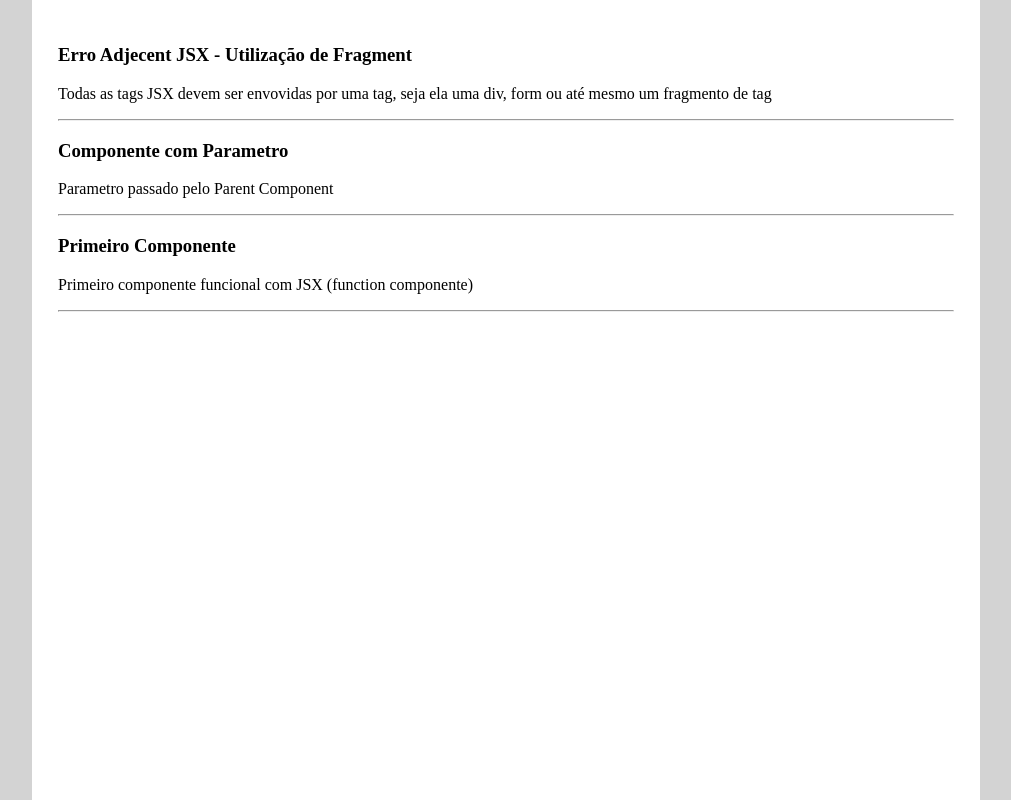
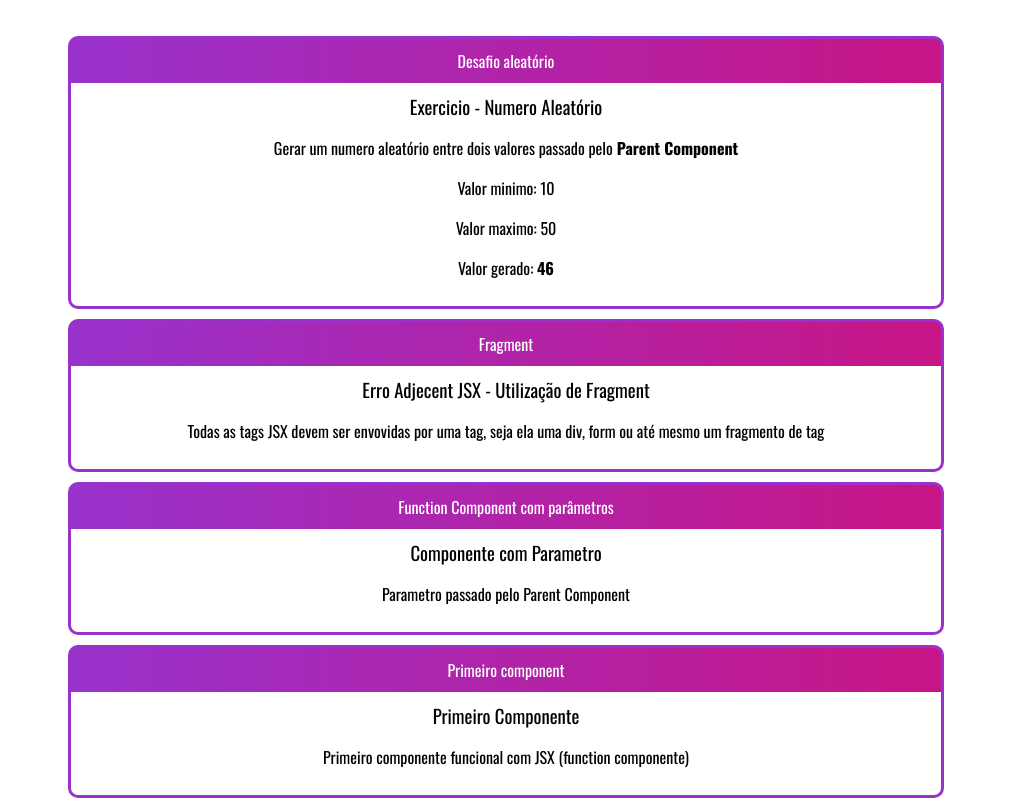
Before and after one commit to JonathanHenriqueCWB/React, a React (Create React App) app in the folder CursoUdemy/fundamentos-react/: page / in a window 1280 px wide. Shown: the top 800 px of the page, without its empty margins (134-1145 px from the left). Built offline with nearby package versions, Linux system fonts and the light colour scheme.

Commit message:
Componentes aninhados props.children

```diff
--- a/CursoUdemy/fundamentos-react/public/index.html
+++ b/CursoUdemy/fundamentos-react/public/index.html
@@ -8,6 +8,10 @@
   <meta name="theme-color" content="#000000" />
   <meta name="description" content="Web site created using create-react-app" />
   <link rel="apple-touch-icon" href="%PUBLIC_URL%/logo192.png" />
+
+  <link rel="preconnect" href="https://fonts.gstatic.com">
+  <link href="https://fonts.googleapis.com/css2?family=Oswald:wght@200;300;400;500;600;700&display=swap" rel="stylesheet">
+
   <link rel="manifest" href="%PUBLIC_URL%/manifest.json" />
   <title>React App</title>
 </head>
--- a/CursoUdemy/fundamentos-react/src/App.js
+++ b/CursoUdemy/fundamentos-react/src/App.js
@@ -3,13 +3,25 @@ import React from 'react'
 import Primeiro from './components/basicos/Primeiro'
 import ComParametro from './components/basicos/ComParametro'
 import Fragmento from './components/basicos/Fragmento'
+import Aleatorio from './components/basicos/Aleatorio'
+import Card from './components/layout/Card'
 
 const App = () => {
     return (
         <>
-            <Fragmento /> <hr />
-            <ComParametro titulo='Componente com Parametro' texto='Parametro passado pelo Parent Component' /><hr />
-            <Primeiro /><hr />
+
+            <Card titulo='Desafio aleatório' >
+                <Aleatorio min={10} max={50} />
+            </Card>
+            <Card titulo='Fragment'>
+                <Fragmento />
+            </Card>
+            <Card titulo='Function Component com parâmetros'>
+                <ComParametro titulo='Componente com Parametro' texto='Parametro passado pelo Parent Component' />
+            </Card>
+            <Card titulo='Primeiro component'>
+                <Primeiro />
+            </Card>
         </>
     )
 }
--- /dev/null
+++ b/CursoUdemy/fundamentos-react/src/components/basicos/Aleatorio.jsx
@@ -0,0 +1,25 @@
+import React from 'react'
+
+const Aleatorio = ( {max, min} ) => {
+
+    //const [min, max] = [props.min, props.max]
+    //const {min, max} = props
+    //console.log('minimo: ', min, 'maximo: ', max)
+
+    const gerarValor = Math.round(Math.random() * (max - min) + min)
+
+    return (
+        <>
+            <h3>Exercicio - Numero Aleatório</h3>
+            <p>
+                Gerar um numero aleatório entre dois valores passado pelo
+                <strong> Parent Component</strong>
+            </p>
+            <p>Valor minimo: { min }</p>
+            <p>Valor maximo: { max }</p>
+            <p>Valor gerado: <strong>{ gerarValor }</strong></p>
+        </>
+    )
+}
+
+export default Aleatorio
--- /dev/null
+++ b/CursoUdemy/fundamentos-react/src/components/layout/Card.css
@@ -0,0 +1,20 @@
+.Card {
+    background-image: linear-gradient(to right, DarkOrchid,  mediumVioletRed);
+    border: 3px solid DarkOrchid;
+    border-radius: 10px;
+    overflow: hidden;
+    margin: 10px;
+}
+
+.Title{
+    padding: 10px 0px;
+    display: flex;
+    justify-content: center;
+    color: white;
+}
+
+.Content{
+    background-color: #fff;
+    color: #000;
+    padding: 10px;
+}
--- /dev/null
+++ b/CursoUdemy/fundamentos-react/src/components/layout/Card.jsx
@@ -0,0 +1,15 @@
+import React from 'react'
+import './Card.css'
+
+const Card = props => {
+    return (
+        <div className='Card'>
+            <div className='Title'>{props.titulo}</div>
+            <div className='Content'>
+                {props.children}
+            </div>
+        </div>
+    )
+}
+
+export default Card
--- a/CursoUdemy/fundamentos-react/src/index.css
+++ b/CursoUdemy/fundamentos-react/src/index.css
@@ -1,5 +1,7 @@
 body {
-    background-color: lightgray;
+    /*background-image: linear-gradient(DarkSlateBlue, DarkOrchid, MediumVioletRed, OrangeRed, Orange); */
+    font-family: Oswald;
+    text-align: center;
 }
 
 #root{
@@ -10,3 +12,8 @@ body {
     min-height: 940px;
     padding: 2%;
 }
+
+h1, h2, h3 {
+    font-weight: 400;
+    margin: 0;
+}
```
